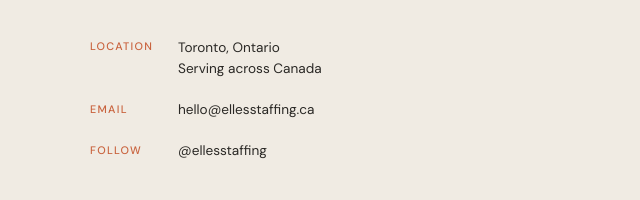
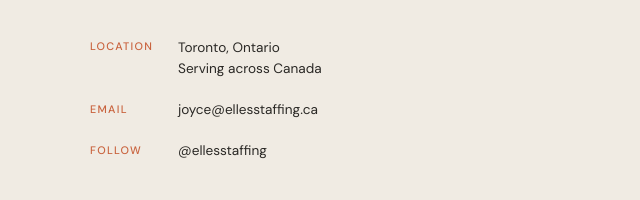
Before and after one commit to silvadesjo/Elles-Staffing, a plain HTML site: page index.html in a window 1280 px wide. Shown: the part 7851-8051 px from the top of the page, 0-640 px from the left. Drawn offline with nearby package versions, Linux system fonts and the light colour scheme.

Commit message:
Update contact email address in index.html

```diff
--- a/index.html
+++ b/index.html
@@ -1237,7 +1237,7 @@
         </div>
         <div class="contact-item">
           <span class="contact-item-label">Email</span>
-          <span>hello@ellesstaffing.ca</span>
+          <span>joyce@ellesstaffing.ca</span>
         </div>
         <div class="contact-item">
           <span class="contact-item-label">Follow</span>
```
